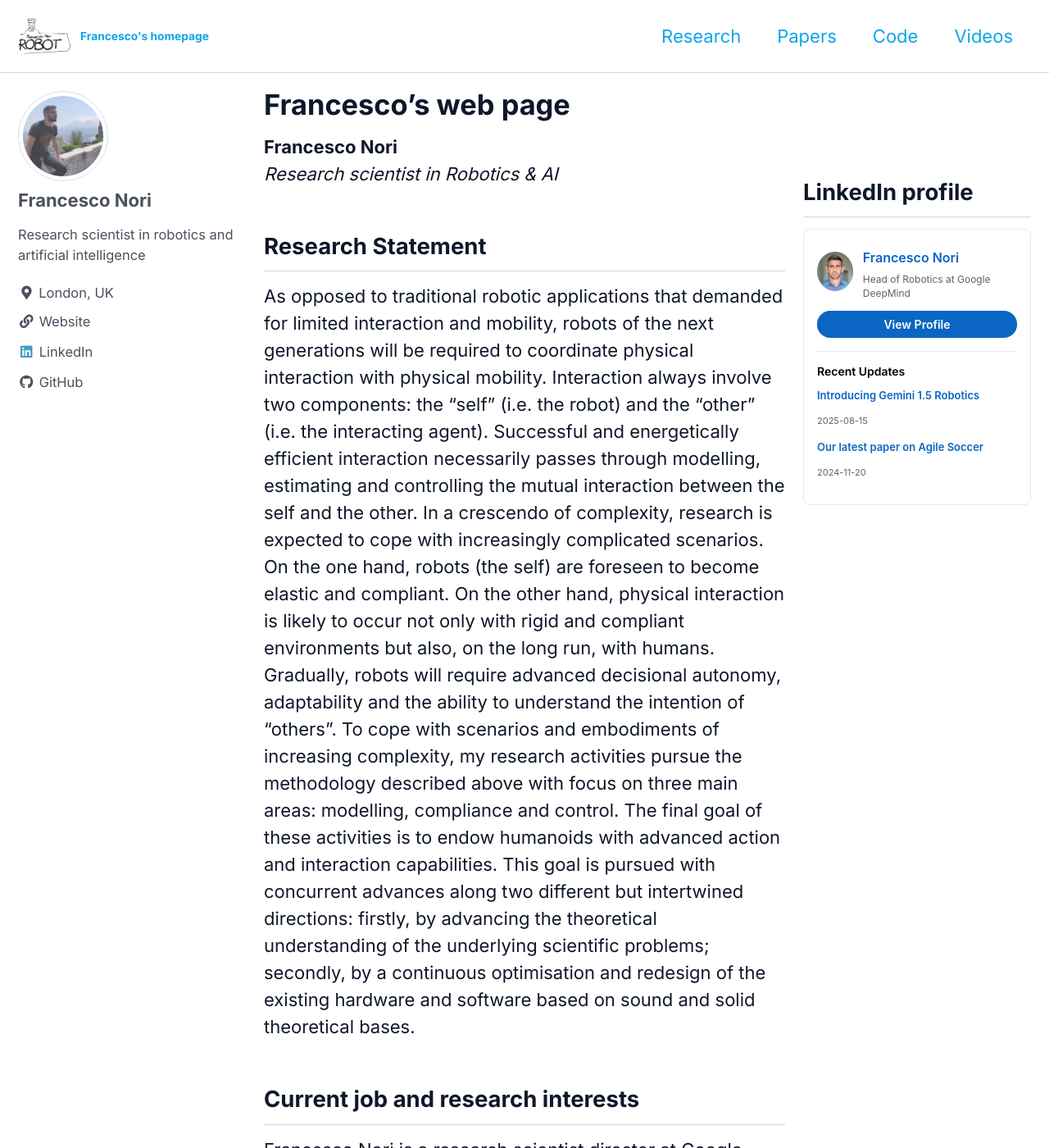
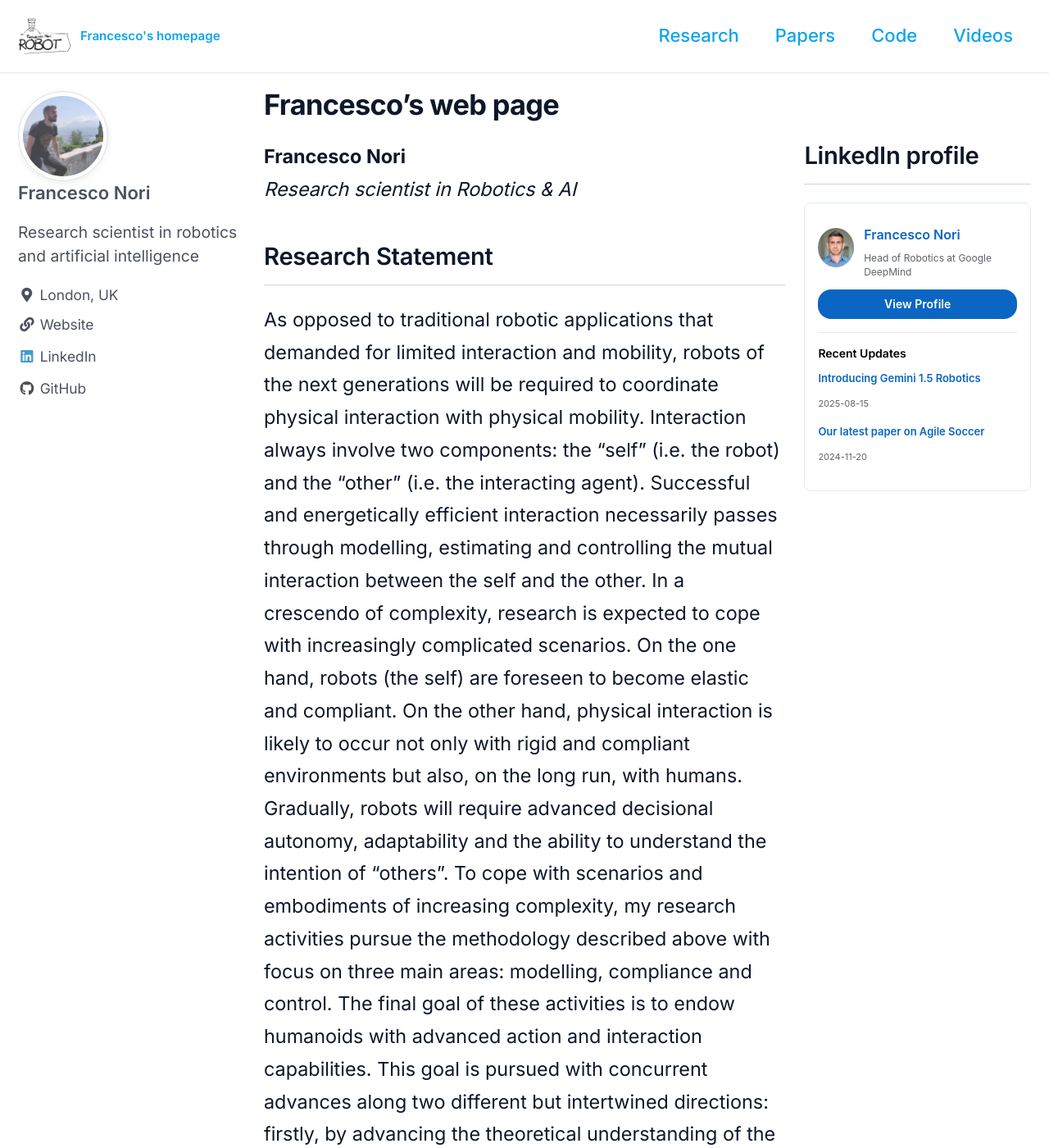
Before and after one commit to iron76/iron76.github.io, a Jekyll site: the page built from index.html, in a window 1280 px wide and 1400 px high. Shown: the whole window at 82% size. Built offline with Jekyll 4.4.1, drawn with Linux system fonts in a browser that asks for light colours; cached includes are drawn as plain includes; the list of posts is cut into pages by our own code; some of the changed text lies outside the part shown.

Commit message:
Updating fonts

```diff
--- a/_includes/head.html
+++ b/_includes/head.html
@@ -7,6 +7,11 @@
 
 <!-- https://t.co/dKP3o1e -->
 <meta name="viewport" content="width=device-width, initial-scale=1.0">
+
+<!-- Google Fonts - Inter -->
+<link rel="preconnect" href="https://fonts.googleapis.com">
+<link rel="preconnect" href="https://fonts.gstatic.com" crossorigin>
+<link href="https://fonts.googleapis.com/css2?family=Inter:wght@300;400;500;600;700&display=swap" rel="stylesheet">
 
 <script>
   document.documentElement.className = document.documentElement.className.replace(/\bno-js\b/g, '') + ' js ';
--- a/_sass/minimal-mistakes.scss
+++ b/_sass/minimal-mistakes.scss
@@ -38,3 +38,6 @@
 @import "minimal-mistakes/archive";
 @import "minimal-mistakes/sidebar";
 @import "minimal-mistakes/print";
+
+/* Custom visual enhancements */
+@import "minimal-mistakes/custom";
--- /dev/null
+++ b/_sass/minimal-mistakes/_custom.scss
@@ -0,0 +1,216 @@
+/* ==========================================================================
+   Custom Visual Enhancements
+   ========================================================================== */
+
+/* Improved body text readability */
+body {
+    line-height: $base-line-height;
+    -webkit-font-smoothing: antialiased;
+    -moz-osx-font-smoothing: grayscale;
+}
+
+/* Better heading spacing and hierarchy */
+h1,
+h2,
+h3,
+h4,
+h5,
+h6 {
+    line-height: $heading-line-height;
+    font-weight: 600;
+    margin-top: 1.5em;
+    margin-bottom: 0.75em;
+
+    &:first-child {
+        margin-top: 0;
+    }
+}
+
+h1 {
+    font-weight: 700;
+    letter-spacing: -0.02em;
+}
+
+h2 {
+    font-weight: 600;
+    letter-spacing: -0.01em;
+}
+
+/* Improved paragraph spacing */
+p {
+    margin-bottom: 1.25em;
+
+    &:last-child {
+        margin-bottom: 0;
+    }
+}
+
+/* Enhanced link styles */
+a {
+    transition: color 0.2s ease-in-out, border-color 0.2s ease-in-out;
+
+    &:hover {
+        text-decoration: none;
+        border-bottom: 1px solid currentColor;
+    }
+}
+
+/* Better list spacing */
+ul,
+ol {
+    margin-bottom: 1.25em;
+
+    li {
+        margin-bottom: 0.5em;
+    }
+}
+
+/* Improved code blocks */
+code {
+    font-family: $monospace;
+    font-size: 0.9em;
+    padding: 0.2em 0.4em;
+    border-radius: 3px;
+}
+
+pre {
+    border-radius: 6px;
+    box-shadow: 0 2px 4px rgba(0, 0, 0, 0.05);
+}
+
+/* Enhanced masthead */
+.masthead {
+    border-bottom: 1px solid rgba(0, 0, 0, 0.08);
+    box-shadow: 0 1px 3px rgba(0, 0, 0, 0.05);
+
+    .site-title {
+        font-weight: 600;
+    }
+}
+
+/* Better navigation */
+.greedy-nav {
+    a {
+        font-weight: 500;
+        transition: all 0.2s ease-in-out;
+
+        &:hover {
+            color: $primary-color;
+            border-bottom: none;
+        }
+    }
+
+    .visible-links a {
+        &:before {
+            height: 2px;
+        }
+    }
+}
+
+/* Improved page content */
+.page__content {
+    font-size: 1em;
+
+    @include breakpoint($medium) {
+        font-size: 1.0625em; // Slightly larger on bigger screens
+    }
+}
+
+/* Enhanced author sidebar */
+.author__avatar {
+    img {
+        border-radius: 50%;
+        box-shadow: 0 2px 8px rgba(0, 0, 0, 0.1);
+    }
+}
+
+.author__urls {
+    font-size: 0.9em;
+
+    li {
+        margin-bottom: 0.5em;
+    }
+
+    a {
+        transition: all 0.2s ease-in-out;
+
+        &:hover {
+            color: $primary-color;
+            border-bottom: none;
+            transform: translateX(2px);
+        }
+    }
+}
+
+/* Better footer */
+.page__footer {
+    border-top: 1px solid rgba(0, 0, 0, 0.08);
+
+    footer {
+        padding-top: 2em;
+        padding-bottom: 2em;
+    }
+}
+
+/* Improved cards/archive items */
+.archive__item {
+    margin-bottom: 2em;
+
+    .archive__item-title {
+        font-weight: 600;
+        margin-bottom: 0.5em;
+    }
+
+    .archive__item-excerpt {
+        line-height: 1.6;
+    }
+}
+
+/* Enhanced buttons */
+.btn {
+    font-weight: 500;
+    transition: all 0.2s ease-in-out;
+    border-radius: 6px;
+
+    &:hover {
+        transform: translateY(-1px);
+        box-shadow: 0 4px 8px rgba(0, 0, 0, 0.15);
+    }
+}
+
+/* Better table of contents */
+.toc {
+    border-radius: 6px;
+    box-shadow: 0 2px 4px rgba(0, 0, 0, 0.05);
+
+    .nav__title {
+        font-weight: 600;
+    }
+
+    a {
+        font-weight: 400;
+
+        &:hover {
+            color: $primary-color;
+        }
+    }
+}
+
+/* Improved notice blocks */
+.notice {
+    border-radius: 6px;
+    box-shadow: 0 2px 4px rgba(0, 0, 0, 0.05);
+    margin-bottom: 1.5em;
+}
+
+/* Better responsive images */
+img {
+    border-radius: 4px;
+}
+
+/* Enhanced pagination */
+.pagination {
+    margin-top: 3em;
+    padding-top: 2em;
+    border-top: 1px solid rgba(0, 0, 0, 0.08);
+}
--- a/_sass/minimal-mistakes/_variables.scss
+++ b/_sass/minimal-mistakes/_variables.scss
@@ -8,6 +8,10 @@
 
 $doc-font-size: 16 !default;
 
+/* line heights */
+$base-line-height: 1.7 !default;
+$heading-line-height: 1.3 !default;
+
 /* paragraph indention */
 $paragraph-indent: false !default; // true, false (default)
 $indent-var: 1.3em !default;
@@ -15,8 +19,8 @@
 /* system typefaces */
 $serif: Georgia, Times, serif !default;
 $sans-serif: "Inter", -apple-system, BlinkMacSystemFont, "Roboto", "Segoe UI",
-  "Helvetica Neue", "Lucida Grande", Arial, sans-serif !default;
-$monospace: Monaco, Consolas, "Lucida Console", monospace !default;
+   "Helvetica Neue", "Lucida Grande", Arial, sans-serif !default;
+$monospace: "SF Mono", Monaco, Consolas, "Lucida Console", monospace !default;
 
 /* sans serif typefaces */
 $sans-serif-narrow: $sans-serif !default;
@@ -31,17 +35,17 @@
 
 $global-font-family: $sans-serif !default;
 $header-font-family: $sans-serif !default;
-$caption-font-family: $serif !default;
+$caption-font-family: $sans-serif !default;
 
 /* type scale */
-$type-size-1: 2.441em !default; // ~39.056px
-$type-size-2: 1.953em !default; // ~31.248px
-$type-size-3: 1.563em !default; // ~25.008px
+$type-size-1: 2.25em !default; // ~36px
+$type-size-2: 1.875em !default; // ~30px
+$type-size-3: 1.5em !default; // ~24px
 $type-size-4: 1.25em !default; // ~20px
 $type-size-5: 1em !default; // ~16px
-$type-size-6: 0.75em !default; // ~12px
-$type-size-7: 0.6875em !default; // ~11px
-$type-size-8: 0.625em !default; // ~10px
+$type-size-6: 0.875em !default; // ~14px
+$type-size-7: 0.75em !default; // ~12px
+$type-size-8: 0.6875em !default; // ~11px
 
 /* headline scale */
 $h-size-1: 1.563em !default; // ~25.008px
--- a/index.html
+++ b/index.html
@@ -3,7 +3,7 @@
 excerpt: "Francesco's web page."
 layout: single
 author_profile: true
-last_modified_at: 2021-01-01T14:51:23-04:00
+last_modified_at: 2025-12-08T17:20:33-04:00
 ---
 
 <head>
```
